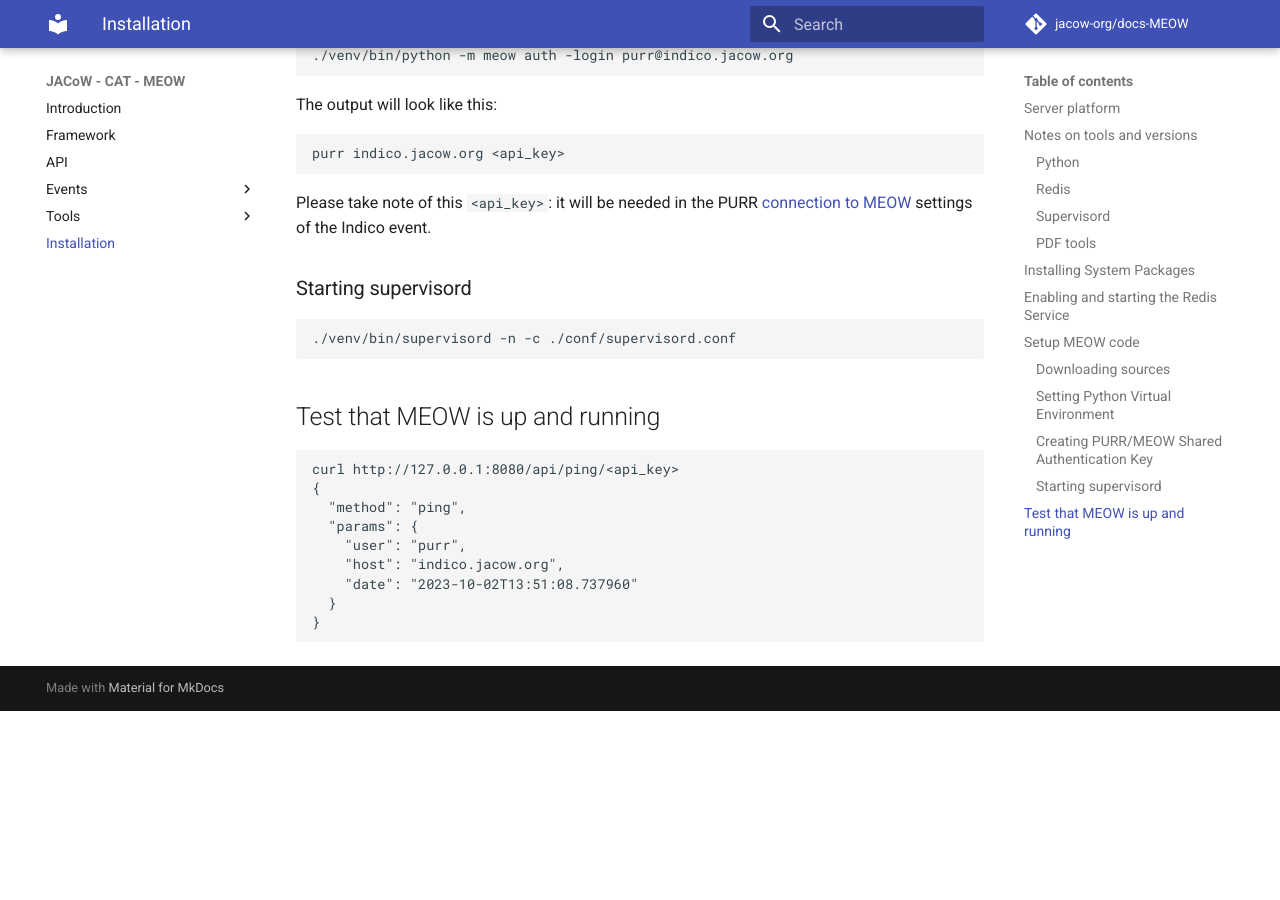
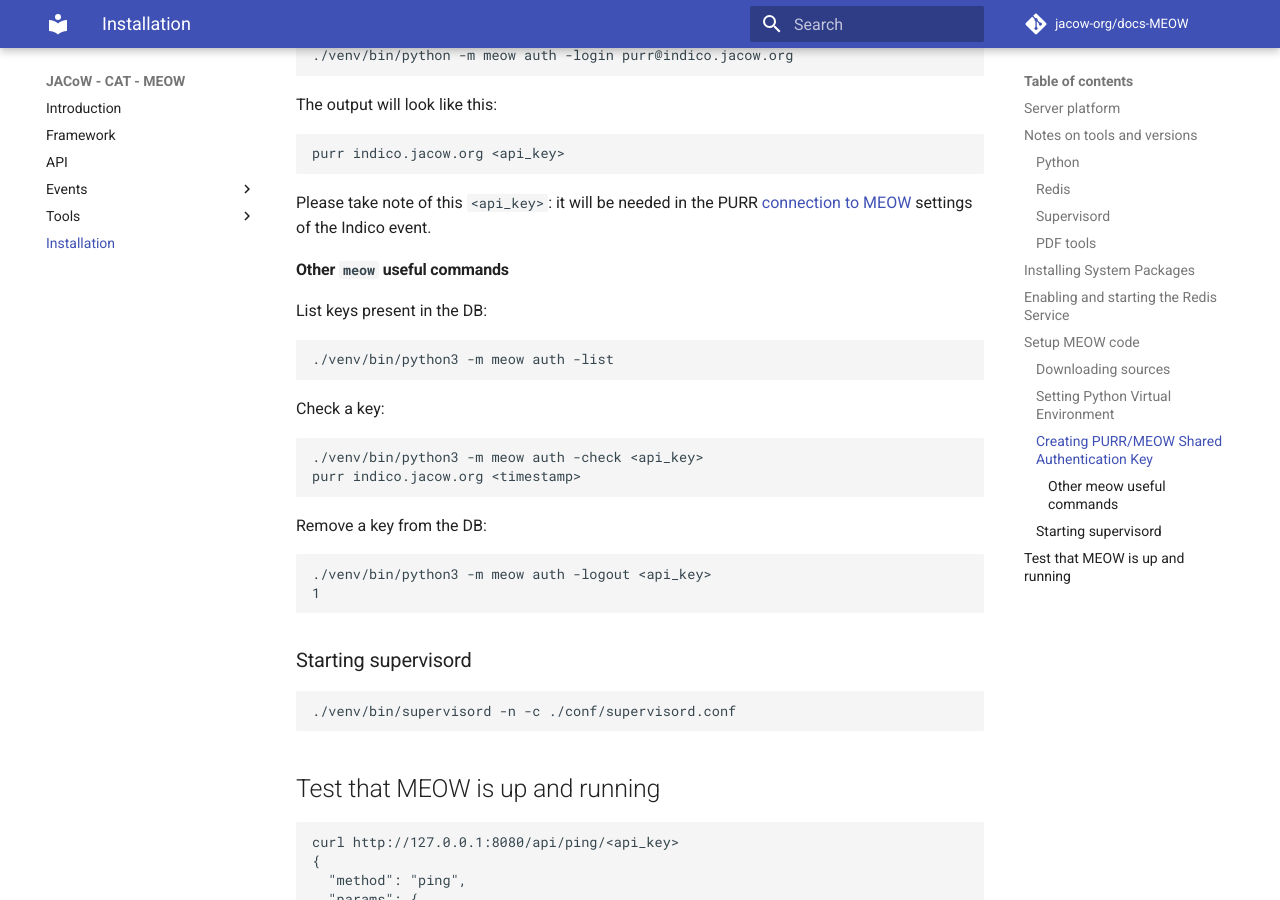
Before and after one commit to JACoW-org/docs-MEOW, an MkDocs documentation site: the page built from docs/install.md, in a window 1280 px wide and 900 px high, scrolled down 1886 px. Built offline with MkDocs 1.6.1 and Material for MkDocs 9.7.7, drawn with Linux system fonts in a browser that asks for light colours; comment, search, counter and statistics services are not loaded; before the commit the page ends 2597 px from its top, so only the background shows below that.

Commit message:
Described other useful meow commands

````diff
--- a/docs/install.md
+++ b/docs/install.md
@@ -79,6 +79,28 @@
 
 Please take note of this `<api_key>`: it will be needed in the PURR [connection to MEOW](https://purr-docs.jacow.org/Functionalities/connection/) settings of the Indico event.
 
+#### Other `meow` useful commands
+
+List keys present in the DB:
+
+```bash
+./venv/bin/python3 -m meow auth -list
+```
+
+Check a key:
+
+```bash
+./venv/bin/python3 -m meow auth -check <api_key>
+purr indico.jacow.org <timestamp>
+```
+
+Remove a key from the DB:
+
+```bash
+./venv/bin/python3 -m meow auth -logout <api_key>
+1
+```
+
 ### Starting supervisord
 
 ```bash
````
